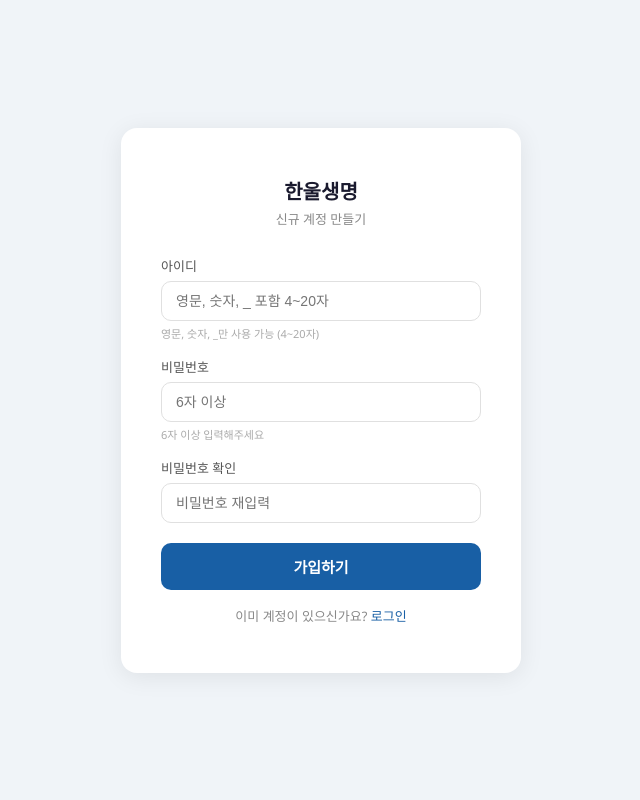
After one commit to axakorea1996/Hackathon, a FastAPI app: template templates/register.html in a window 1280 px wide. The commit adds this page. Shown: the whole page, without its empty margins (319-959 px from the left). Run offline with FastAPI, Linux system fonts and the light colour scheme; the template is opened without the code that fills it, so the values that code supplies are empty.

Commit message:
add register

```diff
--- a/main.py
+++ b/main.py
@@ -1,10 +1,10 @@
 from fastapi import FastAPI, Request, Form, HTTPException
-from fastapi.responses import HTMLResponse, RedirectResponse, Response
+from fastapi.responses import HTMLResponse, RedirectResponse
 from fastapi.templating import Jinja2Templates
 from sqlalchemy import create_engine, Column, String, DateTime
 from sqlalchemy.ext.declarative import declarative_base
 from sqlalchemy.orm import sessionmaker
-import random, string, os, re, time, html
+import random, string, os, re, time, html, secrets
 from datetime import datetime
 from collections import defaultdict
 
@@ -27,7 +27,7 @@ class User(Base):
 class Application(Base):
     __tablename__ = "applications"
     receipt    = Column(String, primary_key=True)
-    user_id    = Column(String, unique=True)   # 동일 사용자 중복 청약 방지
+    user_id    = Column(String)           # unique 제거 → 한 계정으로 여러 청약 가능
     name       = Column(String)
     birth      = Column(String)
     phone      = Column(String)
@@ -49,8 +49,6 @@ def init_users():
 
 init_users()
 
-
-# ── 세션 & 유틸 ──────────────────────────────────────────
 sessions = {}
 
 def gen_token():
@@ -60,8 +58,7 @@ def gen_receipt():
     return "INS-" + ''.join(random.choices(string.digits, k=8))
 
 
-# ── Rate Limiting (메모리 기반) ───────────────────────────
-# IP당 로그인 시도 5회 / 60초 초과 시 차단
+# ── Rate Limiting ─────────────────────────────────────────
 login_attempts: dict = defaultdict(list)
 
 def is_rate_limited(ip: str) -> bool:
@@ -76,7 +73,6 @@ def is_rate_limited(ip: str) -> bool:
 
 # ── 입력값 새니타이징 ─────────────────────────────────────
 def sanitize(value: str) -> str:
-    """XSS 방지: HTML 특수문자 이스케이프"""
     return html.escape(value.strip()) if value else ""
 
 ALLOWED_COVERAGES = {
@@ -118,30 +114,33 @@ def validate_name(name: str) -> str | None:
         return "성명을 입력해주세요."
     if len(name.strip()) < 2:
         return "성명은 2자 이상 입력해주세요."
-    # 스크립트 태그 등 이상한 입력 차단
     if re.search(r"[<>{}\[\];]", name):
         return "성명에 특수문자를 사용할 수 없습니다."
     return None
 
 
-# ── 보안 헤더 미들웨어 ────────────────────────────────────
+# ── 보안 헤더 미들웨어 (nonce CSP) ───────────────────────
 @app.middleware("http")
 async def add_security_headers(request: Request, call_next):
+    nonce = secrets.token_urlsafe(16)
+    request.state.csp_nonce = nonce
     response = await call_next(request)
-    # XSS 방어
     response.headers["X-Content-Type-Options"] = "nosniff"
     response.headers["X-Frame-Options"] = "DENY"
     response.headers["X-XSS-Protection"] = "1; mode=block"
-    # HTTPS 강제 (Render는 HTTPS 제공)
     response.headers["Strict-Transport-Security"] = "max-age=31536000; includeSubDomains"
-    # 불필요한 서버 정보 숨기기
     response.headers["Server"] = "webserver"
-    # 콘텐츠 보안 정책
-    response.headers["Content-Security-Policy"] = "default-src 'self'; style-src 'self' 'unsafe-inline'; script-src 'self' 'unsafe-inline'"
+    response.headers["Content-Security-Policy"] = (
+        f"default-src 'self'; "
+        f"style-src 'self' 'unsafe-inline'; "
+        f"script-src 'self' 'nonce-{nonce}'"
+    )
     return response
 
+def render(request: Request, template: str, context: dict = {}):
+    context["csp_nonce"] = request.state.csp_nonce
+    return templates.TemplateResponse(request, template, context)
 
-# ── 세션 유효성 체크 헬퍼 ─────────────────────────────────
 def get_session_user(request: Request) -> str | None:
     token = request.cookies.get("session_token")
     if not token or token not in sessions:
@@ -149,32 +148,26 @@ def get_session_user(request: Request) -> str | None:
     return sessions[token]["user_id"]
 
 
-# ── 라우트 ────────────────────────────────────────────────
+# ── 라우트: 로그인 ────────────────────────────────────────
 @app.get("/", response_class=HTMLResponse)
 async def login_page(request: Request):
-    return templates.TemplateResponse(request, "login.html", {})
+    return render(request, "login.html")
 
 
 @app.post("/login")
 async def login(request: Request, user_id: str = Form(...), password: str = Form(...)):
-    # Rate Limiting
     client_ip = request.client.host
     if is_rate_limited(client_ip):
-        return templates.TemplateResponse(request, "login.html", {
+        return render(request, "login.html", {
             "error": "로그인 시도가 너무 많습니다. 1분 후 다시 시도해주세요."
         })
 
-    # 입력값 새니타이징
     user_id  = sanitize(user_id)
     password = sanitize(password)
 
-    # 길이 제한 (지나치게 긴 입력 차단)
     if len(user_id) > 50 or len(password) > 100:
-        return templates.TemplateResponse(request, "login.html", {
-            "error": "입력값이 올바르지 않습니다."
-        })
+        return render(request, "login.html", {"error": "입력값이 올바르지 않습니다."})
 
-    # DB 조회 (SQLAlchemy ORM → SQL Injection 자동 방어)
     db = SessionLocal()
     user = db.query(User).filter(
         User.user_id == user_id,
@@ -183,15 +176,13 @@ async def login(request: Request, user_id: str = Form(...), password: str = Form
     db.close()
 
     if not user:
-        # 실패 메시지를 모호하게 → 어떤 항목이 틀렸는지 노출 안 함
-        return templates.TemplateResponse(request, "login.html", {
+        return render(request, "login.html", {
             "error": "아이디 또는 비밀번호가 올바르지 않습니다."
         })
 
     token = gen_token()
     sessions[token] = {"user_id": user_id}
     response = RedirectResponse(url="/apply", status_code=302)
-    # HttpOnly: JS에서 쿠키 접근 차단, SameSite: CSRF 방어
     response.set_cookie(
         key="session_token", value=token,
         httponly=True, samesite="lax", secure=True
@@ -199,25 +190,60 @@ async def login(request: Request, user_id: str = Form(...), password: str = Form
     return response
 
 
+# ── 라우트: 회원가입 ──────────────────────────────────────
+@app.get("/register", response_class=HTMLResponse)
+async def register_page(request: Request):
+    return render(request, "register.html")
+
+
+@app.post("/register")
+async def register(
+    request: Request,
+    user_id:   str = Form(...),
+    password:  str = Form(...),
+    password2: str = Form(...)
+):
+    user_id   = sanitize(user_id)
+    password  = sanitize(password)
+    password2 = sanitize(password2)
+
+    errors = {}
+
+    if not re.fullmatch(r"[a-zA-Z0-9_]{4,20}", user_id):
+        errors["user_id"] = "아이디는 영문, 숫자, _만 사용 가능하며 4~20자여야 합니다."
+    if len(password) < 6:
+        errors["password"] = "비밀번호는 6자 이상이어야 합니다."
+    if password != password2:
+        errors["password2"] = "비밀번호가 일치하지 않습니다."
+
+    if errors:
+        return render(request, "register.html", {"errors": errors, "user_id": user_id})
+
+    db = SessionLocal()
+    existing = db.query(User).filter(User.user_id == user_id).first()
+    if existing:
+        db.close()
+        return render(request, "register.html", {
+            "errors": {"user_id": "이미 사용 중인 아이디입니다."},
+            "user_id": user_id
+        })
+
+    db.add(User(user_id=user_id, password=password))
+    db.commit()
+    db.close()
+
+    return render(request, "login.html", {
+        "success": f"회원가입이 완료되었습니다. {user_id}로 로그인해주세요."
+    })
+
+
+# ── 라우트: 청약 ──────────────────────────────────────────
 @app.get("/apply", response_class=HTMLResponse)
 async def apply_page(request: Request):
     user_id = get_session_user(request)
     if not user_id:
         return RedirectResponse(url="/")
-
-    # 이미 청약한 사용자 확인
-    db = SessionLocal()
-    existing = db.query(Application).filter(Application.user_id == user_id).first()
-    db.close()
-
-    if existing:
-        return templates.TemplateResponse(request, "apply.html", {
-            "user_id": user_id,
-            "already_applied": True,
-            "receipt": existing.receipt
-        })
-
-    return templates.TemplateResponse(request, "apply.html", {"user_id": user_id})
+    return render(request, "apply.html", {"user_id": user_id})
 
 
 @app.post("/apply")
@@ -234,38 +260,47 @@ async def apply_submit(
     if not user_id:
         return RedirectResponse(url="/")
 
-    # ── 중복 청약 방지 (DB 레벨 재확인) ──
-    db = SessionLocal()
-    existing = db.query(Application).filter(Application.user_id == user_id).first()
-    db.close()
-    if existing:
-        return RedirectResponse(url=f"/complete?receipt={existing.receipt}", status_code=302)
-
-    # ── 허용된 보장 항목만 통과 (파라미터 변조 방지) ──
     if coverage not in ALLOWED_COVERAGES:
         raise HTTPException(status_code=400, detail="올바르지 않은 보장 항목입니다.")
 
-    # ── 입력값 새니타이징 ──
     name  = sanitize(name)
-    birth = sanitize(birth)
+    birth = sanitize(re.sub(r"[-.\s]", "", birth))  # 생년월일 하이픈 제거 후 저장
     phone = sanitize(phone)
     email = sanitize(email.lower())
 
     # ── 정합성 검증 ──
     errors = {}
     name_err = validate_name(name)
-    if name_err:   errors["name"]  = name_err
+    if name_err:  errors["name"]  = name_err
     birth_err = validate_birth(birth)
-    if birth_err:  errors["birth"] = birth_err
+    if birth_err: errors["birth"] = birth_err
     phone_err = validate_phone(phone)
-    if phone_err:  errors["phone"] = phone_err
+    if phone_err: errors["phone"] = phone_err
     email_err = validate_email(email)
-    if email_err:  errors["email"] = email_err
+    if email_err: errors["email"] = email_err
 
     if errors:
-        return templates.TemplateResponse(request, "apply.html", {
+        return render(request, "apply.html", {
             "user_id": user_id,
             "errors": errors,
+            "values": {"name": name, "birth": birth, "phone": phone, "email": email, "coverage": coverage}
+        })
+
+    # ── 동일 고객 중복 청약 방지 (성명 + 생년월일 기준) ──
+    db = SessionLocal()
+    duplicate = db.query(Application).filter(
+        Application.name  == name,
+        Application.birth == birth
+    ).first()
+    db.close()
+
+    if duplicate:
+        return render(request, "apply.html", {
+            "user_id": user_id,
+            "errors": {
+                "name": "동일한 성명과 생년월일로 이미 청약이 완료된 고객입니다.",
+                "birth": " "   # 생년월일 필드에도 빨간 테두리 표시
+            },
             "values": {"name": name, "birth": birth, "phone": phone, "email": email, "coverage": coverage}
         })
 
@@ -281,11 +316,6 @@ async def apply_submit(
         db.commit()
     except Exception:
         db.rollback()
-        # unique 제약 조건 위반 → 이미 청약된 경우
-        existing = db.query(Application).filter(Application.user_id == user_id).first()
-        db.close()
-        if existing:
-            return RedirectResponse(url=f"/complete?receipt={existing.receipt}", status_code=302)
         raise HTTPException(status_code=500, detail="청약 처리 중 오류가 발생했습니다.")
     finally:
         db.close()
@@ -297,10 +327,9 @@ async def apply_submit(
 async def loading_page(request: Request, receipt: str):
     if not get_session_user(request):
         return RedirectResponse(url="/")
-    # receipt 형식 검증 (파라미터 변조 방지)
     if not re.fullmatch(r"INS-\d{8}", receipt):
         raise HTTPException(status_code=400, detail="올바르지 않은 접수번호입니다.")
-    return templates.TemplateResponse(request, "loading.html", {"receipt": receipt})
+    return render(request, "loading.html", {"receipt": receipt})
 
 
 @app.get("/complete", response_class=HTMLResponse)
@@ -312,7 +341,6 @@ async def complete_page(request: Request, receipt: str):
         raise HTTPException(status_code=400, detail="올바르지 않은 접수번호입니다.")
 
     db = SessionLocal()
-    # 본인 청약 데이터만 조회 (다른 사용자 데이터 접근 차단)
     data = db.query(Application).filter(
         Application.receipt == receipt,
         Application.user_id == user_id
@@ -322,7 +350,7 @@ async def complete_page(request: Request, receipt: str):
     if not data:
         raise HTTPException(status_code=403, detail="접근 권한이 없습니다.")
 
-    return templates.TemplateResponse(request, "complete.html", {"data": data})
+    return render(request, "complete.html", {"data": data})
 
 
 @app.get("/logout")
--- /dev/null
+++ b/templates/register.html
@@ -0,0 +1,75 @@
+<!DOCTYPE html>
+<html lang="ko">
+<head>
+  <meta charset="UTF-8">
+  <meta name="viewport" content="width=device-width, initial-scale=1.0">
+  <title>한울생명 - 회원가입</title>
+  <style>
+    * { box-sizing: border-box; margin: 0; padding: 0; }
+    body { font-family: 'Segoe UI', sans-serif; background: #f0f4f8; min-height: 100vh; display: flex; align-items: center; justify-content: center; padding: 16px; }
+    .card { background: white; border-radius: 16px; padding: 48px 40px; width: 100%; max-width: 400px; box-shadow: 0 4px 24px rgba(0,0,0,0.08); }
+    .logo { text-align: center; margin-bottom: 28px; }
+    .logo h1 { font-size: 20px; font-weight: 600; color: #1a1a2e; }
+    .logo p { font-size: 13px; color: #888; margin-top: 4px; }
+    .field { margin-bottom: 16px; }
+    .field label { display: block; font-size: 13px; color: #555; margin-bottom: 6px; font-weight: 500; }
+    .field input { width: 100%; padding: 11px 14px; border: 1.5px solid #e0e0e0; border-radius: 10px; font-size: 14px; outline: none; transition: border-color .2s; color: #1a1a2e; }
+    .field input:focus { border-color: #185FA5; }
+    .field input.is-error { border-color: #e74c3c; background: #fff8f8; }
+    .field-error { font-size: 12px; color: #e74c3c; margin-top: 5px; }
+    .field-hint { font-size: 11px; color: #aaa; margin-top: 4px; }
+    .btn { width: 100%; padding: 13px; background: #185FA5; color: white; border: none; border-radius: 10px; font-size: 15px; font-weight: 600; cursor: pointer; transition: background .2s; margin-top: 4px; }
+    .btn:hover { background: #0C447C; }
+    .login-link { text-align: center; margin-top: 16px; font-size: 13px; color: #888; }
+    .login-link a { color: #185FA5; text-decoration: none; font-weight: 500; }
+  </style>
+</head>
+<body>
+  <div class="card">
+    <div class="logo">
+      <h1>한울생명</h1>
+      <p>신규 계정 만들기</p>
+    </div>
+
+    <form method="post" action="/register">
+      <div class="field">
+        <label>아이디</label>
+        <input type="text" name="user_id" placeholder="영문, 숫자, _ 포함 4~20자"
+               value="{{ user_id or '' }}"
+               class="{{ 'is-error' if errors and errors.user_id else '' }}" required>
+        {% if errors and errors.user_id %}
+        <div class="field-error">{{ errors.user_id }}</div>
+        {% else %}
+        <div class="field-hint">영문, 숫자, _만 사용 가능 (4~20자)</div>
+        {% endif %}
+      </div>
+
+      <div class="field">
+        <label>비밀번호</label>
+        <input type="password" name="password" placeholder="6자 이상"
+               class="{{ 'is-error' if errors and errors.password else '' }}" required>
+        {% if errors and errors.password %}
+        <div class="field-error">{{ errors.password }}</div>
+        {% else %}
+        <div class="field-hint">6자 이상 입력해주세요</div>
+        {% endif %}
+      </div>
+
+      <div class="field">
+        <label>비밀번호 확인</label>
+        <input type="password" name="password2" placeholder="비밀번호 재입력"
+               class="{{ 'is-error' if errors and errors.password2 else '' }}" required>
+        {% if errors and errors.password2 %}
+        <div class="field-error">{{ errors.password2 }}</div>
+        {% endif %}
+      </div>
+
+      <button type="submit" class="btn">가입하기</button>
+    </form>
+
+    <div class="login-link">
+      이미 계정이 있으신가요? <a href="/">로그인</a>
+    </div>
+  </div>
+</body>
+</html>
```
Also changed, not shown: templates/login.html (+6 -2 lines).
